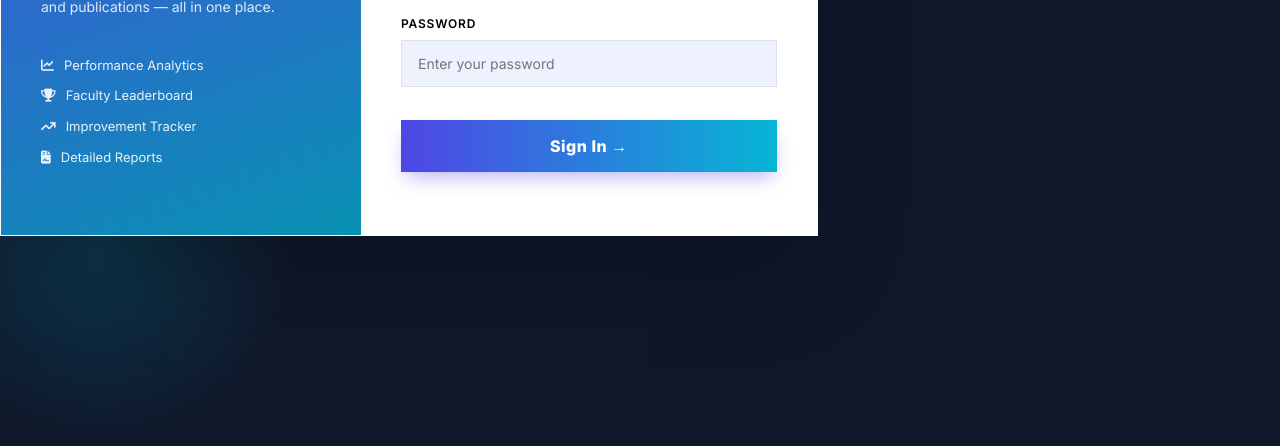
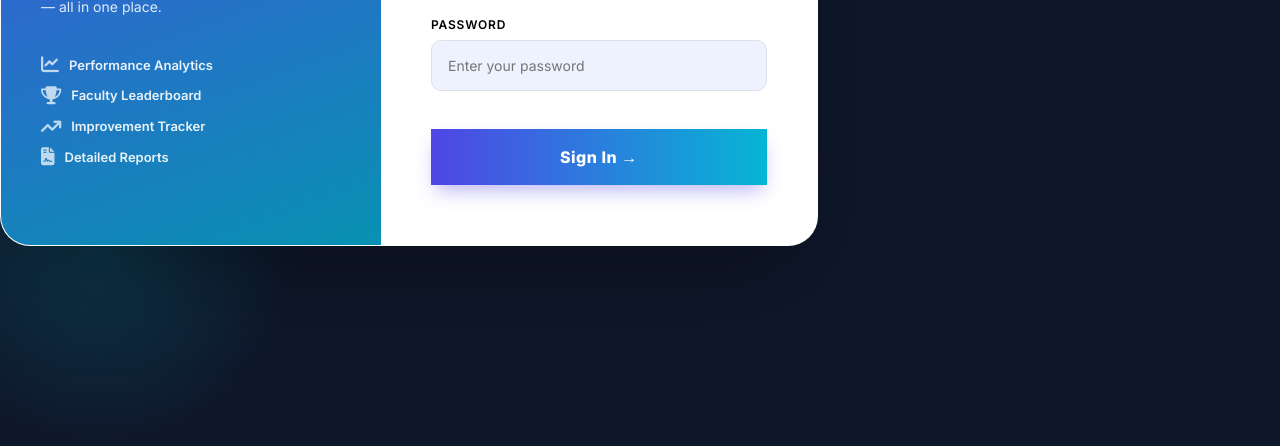
Before and after one commit to ASMITHA1605/FPDS-PROJECT-Faculty-Professional-Development-System-, a website: page index.html in a window 1280 px wide. Shown: the part 454-900 px from the top of the page. Drawn offline with Linux system fonts and the light colour scheme.

Commit message:
Triple-Reforce: Guaranteed Pixel-Perfect design with hard-override and v=2000

```diff
--- a/index.html
+++ b/index.html
@@ -7,7 +7,18 @@
   <title>FPDS — Login</title>
   <meta name="description" content="Faculty Professional Development System — Login Portal">
   <link rel="stylesheet" href="https://cdnjs.cloudflare.com/ajax/libs/font-awesome/6.5.1/css/all.min.css">
-  <link rel="stylesheet" href="css/style.css?v=999">
+  <link rel="stylesheet" href="css/style.css?v=2000">
+  <style>
+    /* TRIPLE REFORCE: Hard-Override for Pixel-Perfect Login */
+    .login-container { background: #ffffff !important; box-shadow: 0 40px 100px -20px rgba(0,0,0,0.4) !important; border-radius: 30px !important; }
+    .login-box { background: #ffffff !important; padding: 60px 50px !important; }
+    .login-box input, .login-box select { background: #eef2ff !important; border: 1px solid #dde1e7 !important; padding: 16px !important; border-radius: 10px !important; }
+    .login-box button { background: linear-gradient(90deg, #4f46e5 0%, #06b6d4 100%) !important; font-weight: 800 !important; color: white !important; margin-top: 20px !important; padding: 18px !important; box-shadow: 0 10px 20px -5px rgba(79, 70, 229, 0.4) !important; }
+    .login-box h2 { color: #0f172a !important; font-size: 36px !important; font-weight: 900 !important; }
+    .login-left { background: linear-gradient(160deg, #4f46e5, #0891b2) !important; width: 380px !important; }
+    .feature-item i { color: rgba(255,255,255,0.8) !important; font-size: 18px !important; }
+    .feature-item span { opacity: 1 !important; font-weight: 600 !important; }
+  </style>
 </head>
 
 <body class="login-page">
```
Also changed, not shown: admin.html (+1 -1 lines), dashboard.html (+1 -1 lines).
